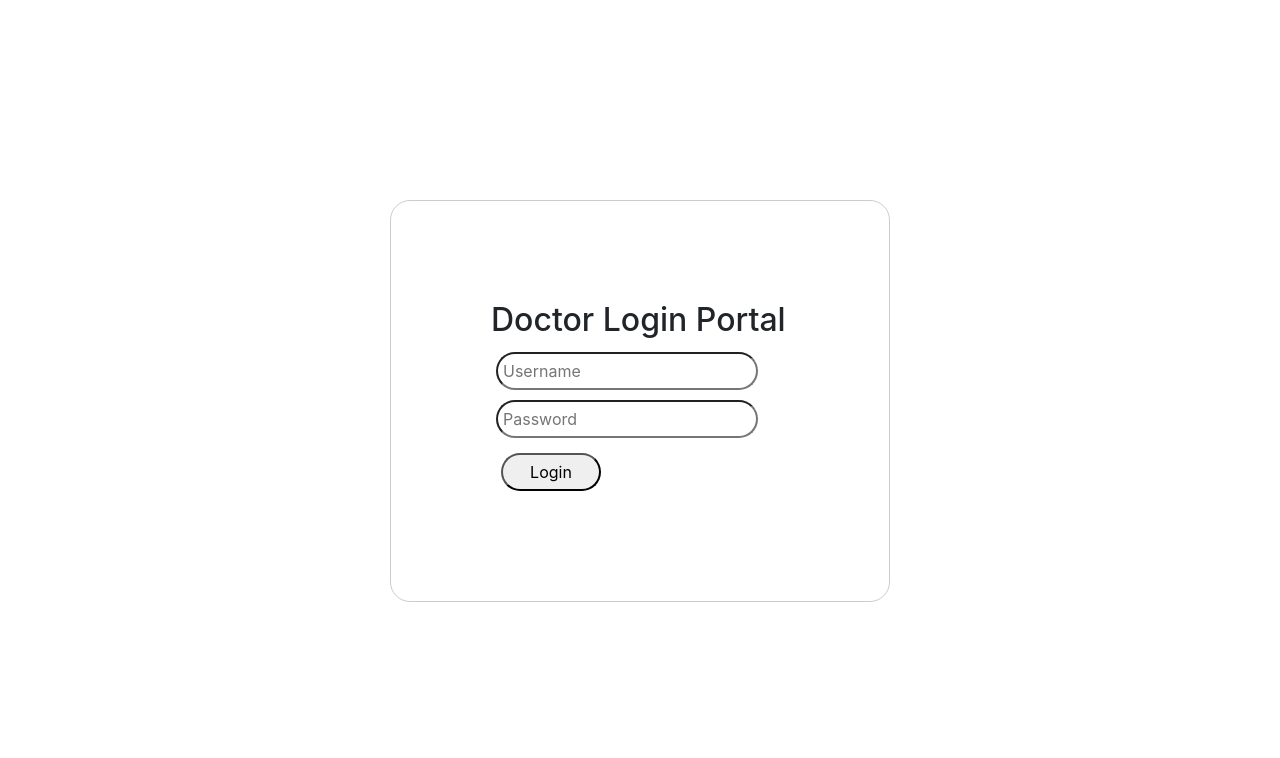
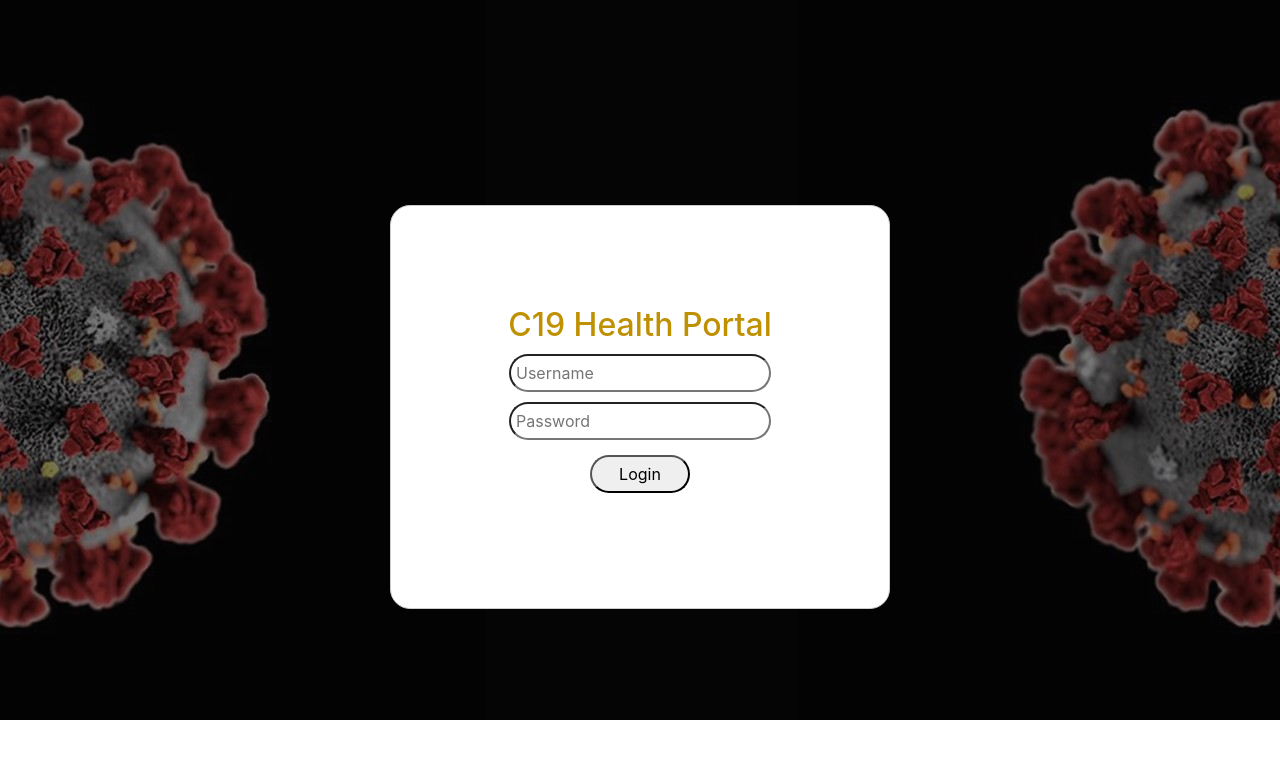
Before and after one commit to stgrky/Project_2, a Vue app: page /#/ in a window 1280 px wide. Shown: the top 758 px of the page. Built offline with nearby package versions, Linux system fonts and the light colour scheme; the HTML template or start-up script is replaced by a standard one.

Commit message:
Addition of background and centering elements

```diff
--- a/src/components/login.vue
+++ b/src/components/login.vue
@@ -1,8 +1,15 @@
 <template id = "body">
   <div id="login">
-        <h2>Doctor Login Portal</h2>
+    <h2>C19 Health Portal</h2>
+    <img src=""
     <input id="bubbles" type="text" name="username" v-model="input.username" placeholder="Username" />
-        <input id="bubbles" type="password" name="password" v-model="input.password" placeholder="Password" />
+    <input
+      id="bubbles"
+      type="password"
+      name="password"
+      v-model="input.password"
+      placeholder="Password"
+    />
     <button id="bubbles-two" type="button" v-on:click="login()">Login</button>
   </div>
 </template>
@@ -20,8 +27,11 @@
   },
   methods: {
     login() {
-                if(this.input.username !== "" && this.input.password !== "") {
-                    if(this.input.username === this.$parent.mockAccount.username && this.input.password === this.$parent.mockAccount.password) {
+      if (this.input.username !== "" && this.input.password !== "") {
+        if (
+          this.input.username === this.$parent.mockAccount.username &&
+          this.input.password === this.$parent.mockAccount.password
+        ) {
           this.$emit("authenticated", true);
           this.$router.replace({ name: "secure" });
         } else {
@@ -36,22 +46,33 @@
 </script>
 
 <style>
+body {
+  background: url(../assets/covid-bkgrd.jpg);
+  background-size: 100%;
+  background-repeat: no-repeat;
+}
+
+h2 {
+  color: #bf9000;
+  text-align: center;
+}
+
 #login {
+  background-color: #ffffff;
+  border: 1px solid #cccccc;
+  border-radius: 20px;
   width: 500px;
-        border: 1px solid #CCCCCC;
-        border-radius: 20px;
-        background-color: #FFFFFF;
-        margin: auto;
-        margin-top: 200px;
+  margin: 0 auto;
+  margin-top: 20%;
   padding: 100px;
-
 }
 
 #bubbles {
-        padding: 5px;
-        margin: 5px;
   border-radius: 20px;
   outline: none;
+  display: block;
+  padding: 5px;
+  margin: 10px auto;
 }
 
 #password {
@@ -59,19 +80,16 @@
 }
 
 #bubbles-two {
-        margin: 10px;
   padding: 5px;
   border-radius: 20px;
-        margin: 10px;
+  display: block;
+  margin: 15px auto;
   width: 100px;
   outline: none;
 }
 
-    #bubbles-two:hover{
-        background-color: lightblue;
+#bubbles-two:hover {
+  background-color: #bf9000;
   outline: none;
-
 }
-
-
 </style>
```
Lines whose indentation alone changed are shown as unchanged.
